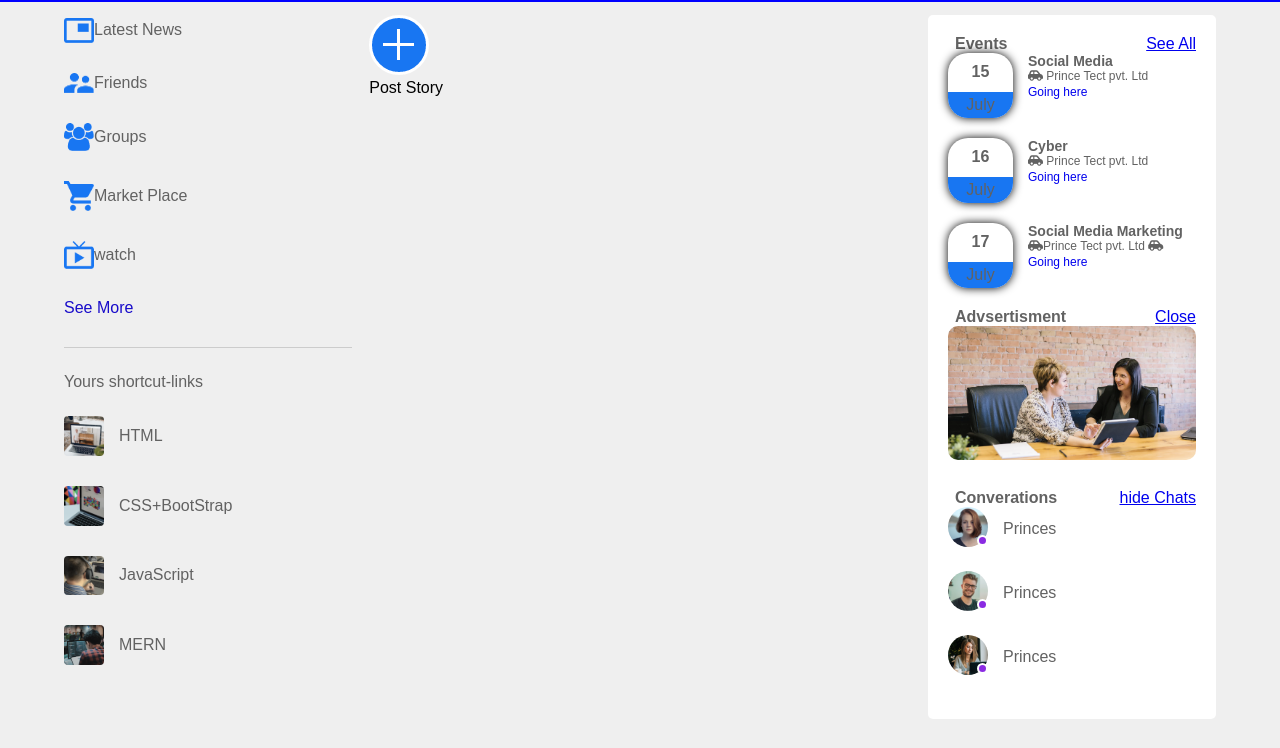
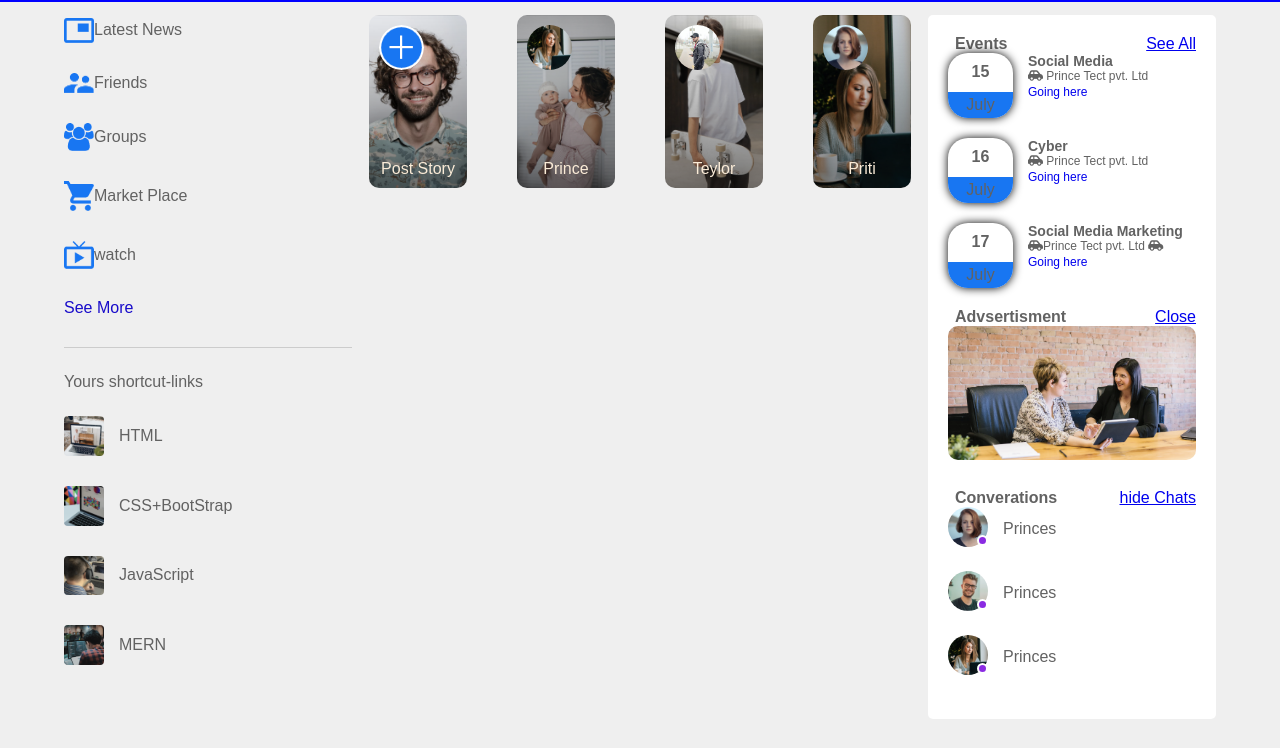
Before and after one commit to prince0123456/FaceBookClone_HTML_CSS, a plain HTML site: page index.html in a window 1280 px wide. Shown: the part 52-800 px from the top of the page. Drawn offline with Linux system fonts and the light colour scheme.

Commit message:
Facebook clone Main container

```diff
--- a/index.css
+++ b/index.css
@@ -207,3 +207,49 @@ font-weight: 500;
     top: unset;
     bottom: 5px;
 }
+
+.story-gallery{
+    display: flex;
+    justify-content: space-between;
+    margin-bottom: 20px ;
+}
+.story{
+    flex-basis: 18%;
+    padding-top: 32%;
+    position: relative;
+    background-image: url(images/status-1.png);
+    background-position: center;
+    background-size:cover;
+    border-radius: 10px;
+}
+.story img{
+    position: absolute;
+    width: 45px;
+    border-radius: 50%;
+    top: 10px;
+    left: 10px;
+    border-radius: 5px solid black;
+}
+.story p{
+    position: absolute;
+    bottom: 10px;
+    width: 100%;
+    color: antiquewhite;
+    text-align: center;
+
+}
+.story1{
+    background-image: linear-gradient(transparent,rgba(0,0,0,0.5)),url(images/status-1.png);
+}
+.story2{
+    background-image: linear-gradient(transparent,rgba(0,0,0,0.5)),url(images/status-2.png);
+}
+.story3{
+    background-image: linear-gradient(transparent,rgba(0,0,0,0.5)),url(images/status-3.png);
+}
+.story4{
+    background-image: linear-gradient(transparent,rgba(0,0,0,0.5)),url(images/status-4.png);
+}
+.story5{
+    background-image: linear-gradient(transparent,rgba(18, 123, 165, 0.5)),url(images/status-5.png);
+}
--- a/index.html
+++ b/index.html
@@ -52,9 +52,21 @@
         <!---------------main conatin middle---------------->
         <div class="main-contain">
             <div class="story-gallery">
-                <div class="story">
+                <div class="story story1">
                     <img src="images/upload.png" alt="">
                     <p>Post Story</p>
+                </div>
+                <div class="story story2">
+                    <img src="images/member-3.png" alt="">
+                    <p>Prince</p>
+                </div>
+                <div class="story story3">
+                    <img src="images/member-5.png" alt="">
+                    <p>Teylor</p>
+                </div>
+                <div class="story story4">
+                    <img src="images/member-1.png" alt="">
+                    <p>Priti</p>
                 </div>
             </div>
         </div>
```
